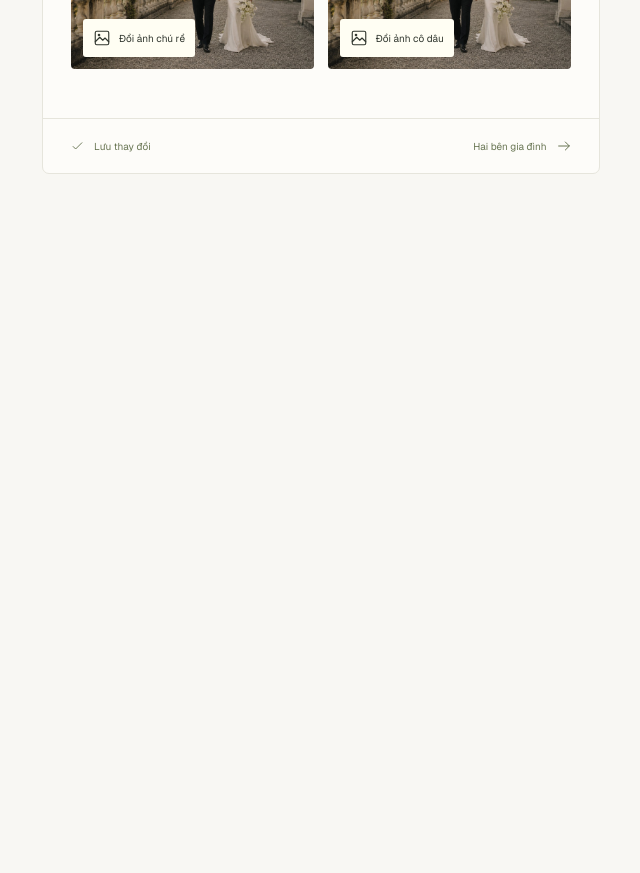
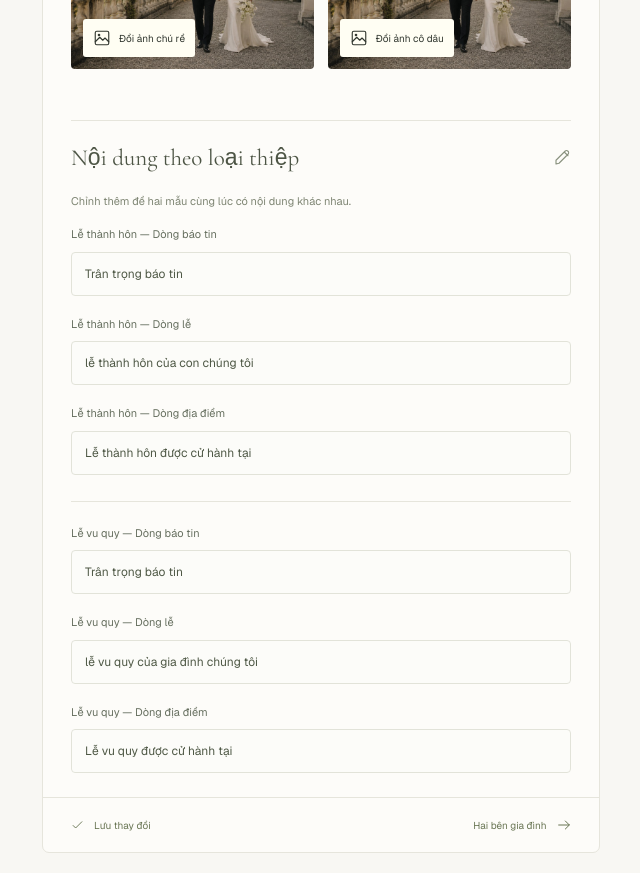
Before and after one commit to hoanghaindjob-ctrl/thiep_cuoi, a Next.js app in the folder vow/: page / in a window 1280 px wide. Shown: the part 1180-2053 px from the top of the page, without its empty margins (222-862 px from the left). Before the commit the page ends 1374 px from the top, so only its background shows below. Built offline with nearby package versions, Linux system fonts and the light colour scheme; no server answers; a web font is replaced by a local one.

Commit message:
fix loại

```diff
--- a/vow/src/app/api/invitation/route.ts
+++ b/vow/src/app/api/invitation/route.ts
@@ -19,10 +19,56 @@ export async function GET() {
 function looksLikeInvitation(v: unknown): v is Invitation {
   if (!v || typeof v !== "object") return false;
   const i = v as Partial<Invitation>;
+  const ceremonyEvent = i.ceremonyEvent as
+    | {
+        [key: string]: Partial<{
+          date: string;
+          time: string;
+          venue: string;
+          address: string;
+          mapsUrl: string;
+          dressCode: string;
+          contact: string;
+        }>;
+      }
+    | undefined;
+  const ceremonyText = i.ceremonyText as
+    | {
+        [key: string]: Partial<{
+          announcementLine: string;
+          noticeLine: string;
+          venueLine: string;
+        }>;
+      }
+    | undefined;
+  const okCeremonyText =
+    ceremonyText === undefined ||
+    (typeof ceremonyText === "object" &&
+      ceremonyText !== null &&
+      typeof ceremonyText["thanh-hon"]?.announcementLine === "string" &&
+      typeof ceremonyText["thanh-hon"]?.noticeLine === "string" &&
+      typeof ceremonyText["thanh-hon"]?.venueLine === "string" &&
+      typeof ceremonyText["vu-quy"]?.announcementLine === "string" &&
+      typeof ceremonyText["vu-quy"]?.noticeLine === "string" &&
+      typeof ceremonyText["vu-quy"]?.venueLine === "string");
+  const okCeremonyEvent =
+    ceremonyEvent === undefined ||
+    (typeof ceremonyEvent === "object" &&
+      ceremonyEvent !== null &&
+      typeof ceremonyEvent["thanh-hon"]?.date === "string" &&
+      typeof ceremonyEvent["thanh-hon"]?.time === "string" &&
+      typeof ceremonyEvent["thanh-hon"]?.venue === "string" &&
+      typeof ceremonyEvent["thanh-hon"]?.address === "string" &&
+      typeof ceremonyEvent["vu-quy"]?.date === "string" &&
+      typeof ceremonyEvent["vu-quy"]?.time === "string" &&
+      typeof ceremonyEvent["vu-quy"]?.venue === "string" &&
+      typeof ceremonyEvent["vu-quy"]?.address === "string");
   return (
     typeof i.slug === "string" &&
     i.slug.length > 0 &&
     (i.ceremonyType === "thanh-hon" || i.ceremonyType === "vu-quy") &&
+    okCeremonyText &&
+    okCeremonyEvent &&
     typeof i.bride === "string" &&
     typeof i.groom === "string" &&
     typeof i.event === "object" &&
--- a/vow/src/components/editor/CoupleFields.tsx
+++ b/vow/src/components/editor/CoupleFields.tsx
@@ -1,4 +1,5 @@
 import Image from "next/image";
+import type { CeremonyType, Invitation } from "@/types/invitation";
 import type { EditorFieldsProps, UploadTarget } from "./fieldTypes";
 import { Field } from "./Field";
 import { Icon } from "@/components/ui/Icon";
@@ -31,6 +32,21 @@ function AnhUpload({
 }
 
 export function CoupleFields({ data, update, upload }: EditorFieldsProps) {
+  const updateCeremonyText = (
+    ceremonyType: CeremonyType,
+    patch: Partial<Invitation["ceremonyText"][CeremonyType]>,
+  ) => {
+    update({
+      ceremonyText: {
+        ...data.ceremonyText,
+        [ceremonyType]: {
+          ...data.ceremonyText[ceremonyType],
+          ...patch,
+        },
+      },
+    });
+  };
+
   return (
     <>
       <div className="field-grid">
@@ -100,6 +116,70 @@ export function CoupleFields({ data, update, upload }: EditorFieldsProps) {
           upload={upload}
         />
       </div>
+
+      <div className="form-divider" />
+      <div className="mini-heading">
+        <h3>Nội dung theo loại thiệp</h3>
+        <Icon name="edit" />
+      </div>
+      <p className="field-note">
+        Chỉnh thêm để hai mẫu cùng lúc có nội dung khác nhau.
+      </p>
+
+      <div className="field-grid">
+        <Field
+          wide
+          label="Lễ thành hôn — Dòng báo tin"
+          value={data.ceremonyText["thanh-hon"].announcementLine}
+          onChange={(announcementLine) =>
+            updateCeremonyText("thanh-hon", { announcementLine })
+          }
+          placeholder="Ví dụ: Trân trọng báo tin"
+        />
+        <Field
+          wide
+          label="Lễ thành hôn — Dòng lễ"
+          value={data.ceremonyText["thanh-hon"].noticeLine}
+          onChange={(noticeLine) =>
+            updateCeremonyText("thanh-hon", { noticeLine })
+          }
+          placeholder="Ví dụ: lễ thành hôn của con chúng tôi"
+        />
+        <Field
+          wide
+          label="Lễ thành hôn — Dòng địa điểm"
+          value={data.ceremonyText["thanh-hon"].venueLine}
+          onChange={(venueLine) => updateCeremonyText("thanh-hon", { venueLine })}
+          placeholder="Ví dụ: Lễ thành hôn được cử hành tại"
+        />
+      </div>
+
+      <div className="form-divider" />
+      <div className="field-grid">
+        <Field
+          wide
+          label="Lễ vu quy — Dòng báo tin"
+          value={data.ceremonyText["vu-quy"].announcementLine}
+          onChange={(announcementLine) =>
+            updateCeremonyText("vu-quy", { announcementLine })
+          }
+          placeholder="Ví dụ: Trân trọng báo tin"
+        />
+        <Field
+          wide
+          label="Lễ vu quy — Dòng lễ"
+          value={data.ceremonyText["vu-quy"].noticeLine}
+          onChange={(noticeLine) => updateCeremonyText("vu-quy", { noticeLine })}
+          placeholder="Ví dụ: lễ vu quy của gia đình chúng tôi"
+        />
+        <Field
+          wide
+          label="Lễ vu quy — Dòng địa điểm"
+          value={data.ceremonyText["vu-quy"].venueLine}
+          onChange={(venueLine) => updateCeremonyText("vu-quy", { venueLine })}
+          placeholder="Ví dụ: Lễ vu quy được cử hành tại"
+        />
+      </div>
     </>
   );
 }
--- a/vow/src/components/editor/PartyFields.tsx
+++ b/vow/src/components/editor/PartyFields.tsx
@@ -1,29 +1,30 @@
+import type { CeremonyType } from "@/types/invitation";
 import type { EditorFieldsProps } from "./fieldTypes";
 import { Field } from "./Field";
 import { Icon } from "@/components/ui/Icon";
 
 export function PartyFields({ data, update, event }: EditorFieldsProps) {
+  void event;
   const suaMoc = (id: string, patch: Partial<(typeof data.timeline)[number]>) =>
     update({
       timeline: data.timeline.map((t) => (t.id === id ? { ...t, ...patch } : t)),
     });
 
+  const capNhatSuKien = (
+    ceremonyType: CeremonyType,
+    patch: Partial<(typeof data.ceremonyEvent)[CeremonyType]>,
+  ) => {
+    update({
+      ceremonyEvent: {
+        ...data.ceremonyEvent,
+        [ceremonyType]: { ...data.ceremonyEvent[ceremonyType], ...patch },
+      },
+    });
+  };
+
   return (
     <>
       <div className="field-grid">
-        <Field
-          label="Ngày cưới"
-          type="date"
-          value={data.event.date}
-          onChange={(v) => event("date", v)}
-          hint="Ngày âm lịch được tự tính từ ngày này."
-        />
-        <Field
-          label="Giờ đón khách"
-          type="time"
-          value={data.event.time}
-          onChange={(v) => event("time", v)}
-        />
         <Field
           wide
           type="textarea"
@@ -36,29 +37,92 @@ export function PartyFields({ data, update, event }: EditorFieldsProps) {
 
       <div className="form-divider" />
       <div className="mini-heading">
-        <h3>Địa điểm</h3>
+        <h3>Lễ thành hôn</h3>
         <Icon name="pin" />
+      </div>
+      <p className="field-note">
+        Cài đặt ngày giờ và địa điểm cho bản thiệp “Lễ thành hôn”.
+      </p>
+      <div className="field-grid">
+        <Field
+          label="Ngày cưới"
+          type="date"
+          value={data.ceremonyEvent["thanh-hon"].date}
+          onChange={(v) => capNhatSuKien("thanh-hon", { date: v })}
+        />
+        <Field
+          label="Giờ đón khách"
+          type="time"
+          value={data.ceremonyEvent["thanh-hon"].time}
+          onChange={(v) => capNhatSuKien("thanh-hon", { time: v })}
+        />
       </div>
       <div className="field-grid">
         <Field
           wide
           label="Tên địa điểm"
-          value={data.event.venue}
-          onChange={(v) => event("venue", v)}
+          value={data.ceremonyEvent["thanh-hon"].venue}
+          onChange={(v) => capNhatSuKien("thanh-hon", { venue: v })}
         />
         <Field
           wide
           label="Địa chỉ"
-          value={data.event.address}
-          onChange={(v) => event("address", v)}
+          value={data.ceremonyEvent["thanh-hon"].address}
+          onChange={(v) => capNhatSuKien("thanh-hon", { address: v })}
           hint="Bản đồ nhúng trên thiệp tìm theo tên địa điểm và địa chỉ này."
         />
         <Field
           wide
           label="Liên kết Google Maps"
           type="url"
-          value={data.event.mapsUrl}
-          onChange={(v) => event("mapsUrl", v)}
+          value={data.ceremonyEvent["thanh-hon"].mapsUrl}
+          onChange={(v) => capNhatSuKien("thanh-hon", { mapsUrl: v })}
+          hint="Dùng cho nút “Chỉ đường”. Để trống thì nút sẽ ẩn."
+        />
+      </div>
+
+      <div className="form-divider" />
+      <div className="mini-heading">
+        <h3>Lễ vu quy</h3>
+        <Icon name="pin" />
+      </div>
+      <p className="field-note">
+        Cài đặt ngày giờ và địa điểm cho bản thiệp “Lễ vu quy”.
+      </p>
+      <div className="field-grid">
+        <Field
+          label="Ngày cưới"
+          type="date"
+          value={data.ceremonyEvent["vu-quy"].date}
+          onChange={(v) => capNhatSuKien("vu-quy", { date: v })}
+        />
+        <Field
+          label="Giờ đón khách"
+          type="time"
+          value={data.ceremonyEvent["vu-quy"].time}
+          onChange={(v) => capNhatSuKien("vu-quy", { time: v })}
+        />
+      </div>
+      <div className="field-grid">
+        <Field
+          wide
+          label="Tên địa điểm"
+          value={data.ceremonyEvent["vu-quy"].venue}
+          onChange={(v) => capNhatSuKien("vu-quy", { venue: v })}
+        />
+        <Field
+          wide
+          label="Địa chỉ"
+          value={data.ceremonyEvent["vu-quy"].address}
+          onChange={(v) => capNhatSuKien("vu-quy", { address: v })}
+          hint="Bản đồ nhúng trên thiệp tìm theo tên địa điểm và địa chỉ này."
+        />
+        <Field
+          wide
+          label="Liên kết Google Maps"
+          type="url"
+          value={data.ceremonyEvent["vu-quy"].mapsUrl}
+          onChange={(v) => capNhatSuKien("vu-quy", { mapsUrl: v })}
           hint="Dùng cho nút “Chỉ đường”. Để trống thì nút sẽ ẩn."
         />
       </div>
--- a/vow/src/components/invitation/InvitationCover.tsx
+++ b/vow/src/components/invitation/InvitationCover.tsx
@@ -35,6 +35,7 @@ export function InvitationCover({
   onOpen?: () => void;
   preview?: boolean;
 }) {
+  const ceremonyEvent = data.ceremonyEvent[data.ceremonyType] ?? data.event;
   const reduced = useReducedMotion();
   return (
     <motion.div
@@ -84,7 +85,7 @@ export function InvitationCover({
               <Rosette size={14} />
             </div>
             <div className="bia-ngay">
-              {formatDate(data.event.date, {
+              {formatDate(ceremonyEvent.date, {
                 day: "2-digit",
                 month: "2-digit",
                 year: "numeric",
--- a/vow/src/components/invitation/StorySections.tsx
+++ b/vow/src/components/invitation/StorySections.tsx
@@ -77,7 +77,8 @@ export function InvitationHero({ data }: { data: Invitation }) {
 /** Lễ thành hôn — the block a Vietnamese invitation is really built around. */
 export function CeremonyCard({ data }: { data: Invitation }) {
   const { groom, bride } = data.families;
-  const ceremonyName = data.ceremonyType === "vu-quy" ? "vu quy" : "thành hôn";
+  const ceremonyText = data.ceremonyText[data.ceremonyType];
+  const ceremonyEvent = data.ceremonyEvent[data.ceremonyType] ?? data.event;
   return (
     <Reveal className="the the--phai" as="section">
       <PeonySpray className="the-hoa" />
@@ -105,9 +106,9 @@ export function CeremonyCard({ data }: { data: Invitation }) {
         </div>
       </div>
       <p className="bao-tin">
-        Trân trọng báo tin
+        {ceremonyText.announcementLine}
         <br />
-        lễ {ceremonyName} của con chúng tôi
+        {ceremonyText.noticeLine}
       </p>
       <div className="cap-doi">
         <h3>{data.groom}</h3>
@@ -115,15 +116,15 @@ export function CeremonyCard({ data }: { data: Invitation }) {
         <h3>{data.bride}</h3>
       </div>
       <p className="cu-hanh">
-        Lễ {ceremonyName} được cử hành tại
+        {ceremonyText.venueLine}
         <br />
-        {data.event.venue}
+        {ceremonyEvent.venue}
       </p>
       <div className="hai-ben">
-        <span>Vào lúc {data.event.time}</span>
-        <span>{formatDate(data.event.date, { weekday: "long" })}</span>
+        <span>Vào lúc {ceremonyEvent.time}</span>
+        <span>{formatDate(ceremonyEvent.date, { weekday: "long" })}</span>
       </div>
-      <DateLockup date={data.event.date} />
+      <DateLockup date={ceremonyEvent.date} />
     </Reveal>
   );
 }
@@ -168,23 +169,25 @@ export function CouplePortraits({ data }: { data: Invitation }) {
 
 /** Google Calendar wants UTC stamps; the ceremony is quoted in Asia/Ho_Chi_Minh. */
 function calendarUrl(data: Invitation) {
-  const [h, m] = data.event.time.split(":").map(Number);
-  const start = new Date(`${data.event.date}T00:00:00Z`);
+  const ceremonyEvent = data.ceremonyEvent[data.ceremonyType] ?? data.event;
+  const [h, m] = ceremonyEvent.time.split(":").map(Number);
+  const start = new Date(`${ceremonyEvent.date}T00:00:00Z`);
   start.setUTCHours((h || 0) - 7, m || 0, 0, 0);
   const end = new Date(start.getTime() + 3 * 60 * 60 * 1000);
   const stamp = (d: Date) =>
     d.toISOString().replace(/[-:]/g, "").replace(/\.\d{3}/, "");
   const title = `Đám cưới ${data.groom} & ${data.bride}`;
-  const where = `${data.event.venue}, ${data.event.address}`;
+  const where = `${ceremonyEvent.venue}, ${ceremonyEvent.address}`;
   return `https://calendar.google.com/calendar/render?action=TEMPLATE&text=${encodeURIComponent(
     title,
   )}&dates=${stamp(start)}/${stamp(end)}&location=${encodeURIComponent(
-    where,
+    `${ceremonyEvent.venue}, ${ceremonyEvent.address}`,
   )}&ctz=Asia/Ho_Chi_Minh`;
 }
 
 export function ReceptionCard({ data }: { data: Invitation }) {
   const banquet = data.timeline.find((t) => /khai tiệc/i.test(t.title));
+  const ceremonyEvent = data.ceremonyEvent[data.ceremonyType] ?? data.event;
   return (
     <Reveal className="the the--trai" as="section">
       <PeonySpray className="the-hoa" />
@@ -192,46 +195,47 @@ export function ReceptionCard({ data }: { data: Invitation }) {
       <Divider />
       <p className="cu-hanh">Tiệc cưới sẽ diễn ra vào lúc</p>
       <div className="hai-ben">
-        <span>{formatDate(data.event.date, { weekday: "long" })}</span>
-        <span>{banquet?.time ?? data.event.time}</span>
+        <span>{formatDate(ceremonyEvent.date, { weekday: "long" })}</span>
+        <span>{banquet?.time ?? ceremonyEvent.time}</span>
       </div>
-      <DateLockup date={data.event.date} />
+      <DateLockup date={ceremonyEvent.date} />
       <div className="gio-tiec">
         <div>
           <span>Đón khách</span>
-          <b>{data.event.time}</b>
+          <b>{ceremonyEvent.time}</b>
         </div>
         <span aria-hidden="true" />
         <div>
           <span>Khai tiệc</span>
-          <b>{banquet?.time ?? data.event.time}</b>
+          <b>{banquet?.time ?? ceremonyEvent.time}</b>
         </div>
       </div>
-      <MiniCalendar date={data.event.date} />
+      <MiniCalendar date={ceremonyEvent.date} />
       <a className="them-lich" href={calendarUrl(data)} target="_blank" rel="noreferrer">
         <Icon name="calendar" size={14} />
         Thêm vào lịch
       </a>
       <p className="dem-nhan">Cùng đếm ngược đến ngày vui</p>
-      <Countdown date={data.event.date} time={data.event.time} />
+      <Countdown date={ceremonyEvent.date} time={ceremonyEvent.time} />
     </Reveal>
   );
 }
 
 export function VenueSection({ data }: { data: Invitation }) {
-  const safe = /^https?:\/\//.test(data.event.mapsUrl);
-  const q = encodeURIComponent(`${data.event.venue}, ${data.event.address}`);
+  const ceremonyEvent = data.ceremonyEvent[data.ceremonyType] ?? data.event;
+  const safe = /^https?:\/\//.test(ceremonyEvent.mapsUrl);
+  const q = encodeURIComponent(`${ceremonyEvent.venue}, ${ceremonyEvent.address}`);
   return (
     <section className="dia-diem">
       <Reveal>
         <h2 className="tieu-de">Tiệc cưới sẽ tổ chức tại</h2>
-        <p className="dia-diem-ten">{data.event.venue}</p>
-        <p>{data.event.address}</p>
+          <p className="dia-diem-ten">{ceremonyEvent.venue}</p>
+          <p>{ceremonyEvent.address}</p>
       </Reveal>
       <Reveal className="ban-do" variant="hien" delay={0.12}>
         <iframe
           src={`https://maps.google.com/maps?q=${q}&output=embed`}
-          title={`Bản đồ tới ${data.event.venue}`}
+          title={`Bản đồ tới ${ceremonyEvent.venue}`}
           loading="lazy"
           referrerPolicy="no-referrer-when-downgrade"
         />
@@ -239,7 +243,7 @@ export function VenueSection({ data }: { data: Invitation }) {
       {safe && (
         <a
           className="button"
-          href={data.event.mapsUrl}
+          href={ceremonyEvent.mapsUrl}
           target="_blank"
           rel="noreferrer"
         >
--- a/vow/src/lib/db.ts
+++ b/vow/src/lib/db.ts
@@ -49,9 +49,29 @@ function normalise(stored: Partial<Invitation>): Invitation {
       note: stored.gift?.note ?? seed.gift.note,
       accounts: stored.gift?.accounts ?? structuredClone(seed.gift.accounts),
     },
+    ceremonyEvent: {
+      "thanh-hon": {
+        ...seed.ceremonyEvent["thanh-hon"],
+        ...stored.ceremonyEvent?.["thanh-hon"],
+      },
+      "vu-quy": {
+        ...seed.ceremonyEvent["vu-quy"],
+        ...stored.ceremonyEvent?.["vu-quy"],
+      },
+    },
     gallery: stored.gallery ?? structuredClone(seed.gallery),
     timeline: stored.timeline ?? structuredClone(seed.timeline),
     sections: stored.sections ?? structuredClone(seed.sections),
+    ceremonyText: {
+      "thanh-hon": {
+        ...seed.ceremonyText["thanh-hon"],
+        ...stored.ceremonyText?.["thanh-hon"],
+      },
+      "vu-quy": {
+        ...seed.ceremonyText["vu-quy"],
+        ...stored.ceremonyText?.["vu-quy"],
+      },
+    },
   };
 }
 
--- a/vow/src/mocks/invitation.ts
+++ b/vow/src/mocks/invitation.ts
@@ -2,6 +2,40 @@ import type { Invitation } from "@/types/invitation";
 export const invitation: Invitation = {
   slug: "linh-and-minh",
   ceremonyType: "thanh-hon",
+  ceremonyText: {
+    "thanh-hon": {
+      announcementLine: "Trân trọng báo tin",
+      noticeLine: "lễ thành hôn của con chúng tôi",
+      venueLine: "Lễ thành hôn được cử hành tại",
+    },
+    "vu-quy": {
+      announcementLine: "Trân trọng báo tin",
+      noticeLine: "lễ vu quy của gia đình chúng tôi",
+      venueLine: "Lễ vu quy được cử hành tại",
+    },
+  },
+  ceremonyEvent: {
+    "thanh-hon": {
+      date: "2026-12-20",
+      time: "16:30",
+      venue: "The Reverie Saigon",
+      address: "22–36 Nguyễn Huệ, Bến Nghé, Quận 1, TP. Hồ Chí Minh",
+      mapsUrl:
+        "https://www.google.com/maps/search/?api=1&query=The+Reverie+Saigon",
+      dressCode: "Tông trung tính, một chút thanh lịch",
+      contact: "+84 900 123 456",
+    },
+    "vu-quy": {
+      date: "2026-12-20",
+      time: "15:30",
+      venue: "Nhà thờ Thánh Xavier",
+      address: "45 Nguyễn Thị Minh Khai, Quận 3, TP. Hồ Chí Minh",
+      mapsUrl:
+        "https://www.google.com/maps/search/?api=1&query=Nhà+thờ+Thánh+Xavier",
+      dressCode: "Trang trọng truyền thống",
+      contact: "+84 900 123 456",
+    },
+  },
   title: "Về chung một nhà",
   bride: "Khánh Linh",
   groom: "Hoàng Minh",
```
Also changed, not shown: vow/src/types/invitation.ts (+12 -2 lines).
